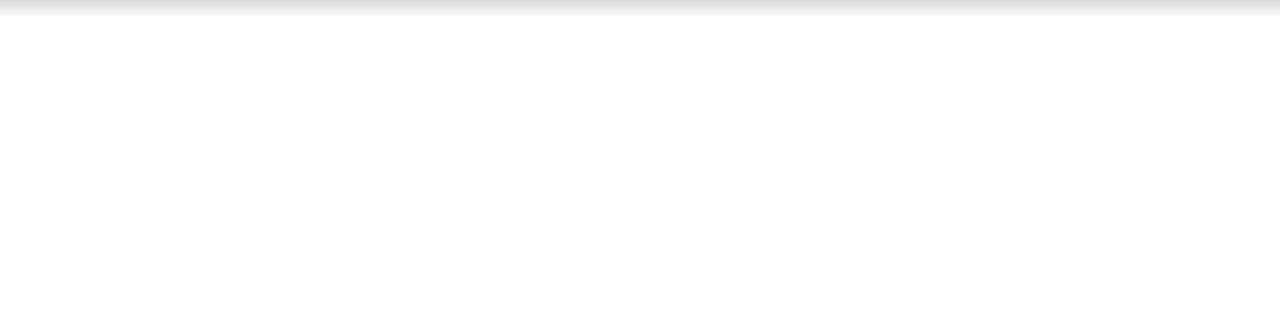
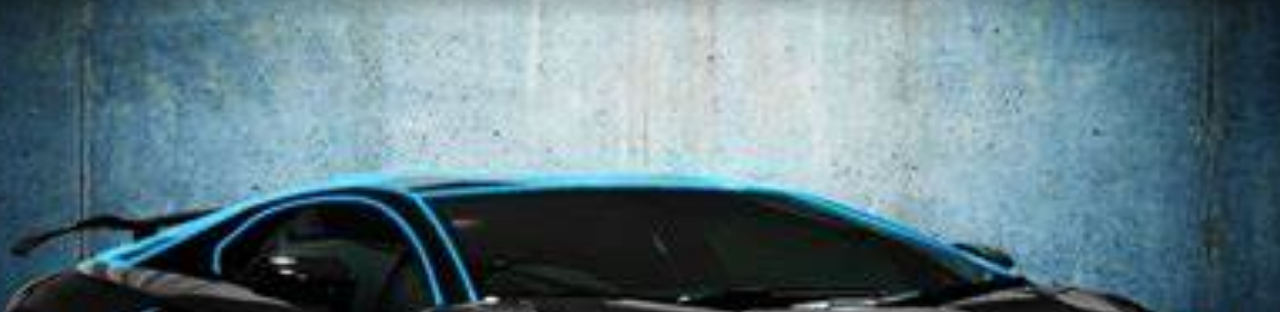
Before and after one commit to Anonymus-dev21/COLLAB-REPOSITORY, a plain HTML site: page index.html in a window 1280 px wide. Shown: the part 75-387 px from the top of the page. Drawn offline with nearby package versions, Linux system fonts and the light colour scheme; the site is published under a folder, as on GitHub Pages, so addresses that start at the root find nothing.

Commit message:
solucion

```diff
--- a/STYLE/style.scss
+++ b/STYLE/style.scss
@@ -1,5 +1,5 @@
 .banner {
-    background-image: url(/IMAGES/BannerImage.jpg);
+    background-image: url(../IMAGES/BannerImage.jpg);
     background-size:cover;
     background-position: center;
 }
```
Also changed, not shown: STYLE/style.css, 1 other file.
